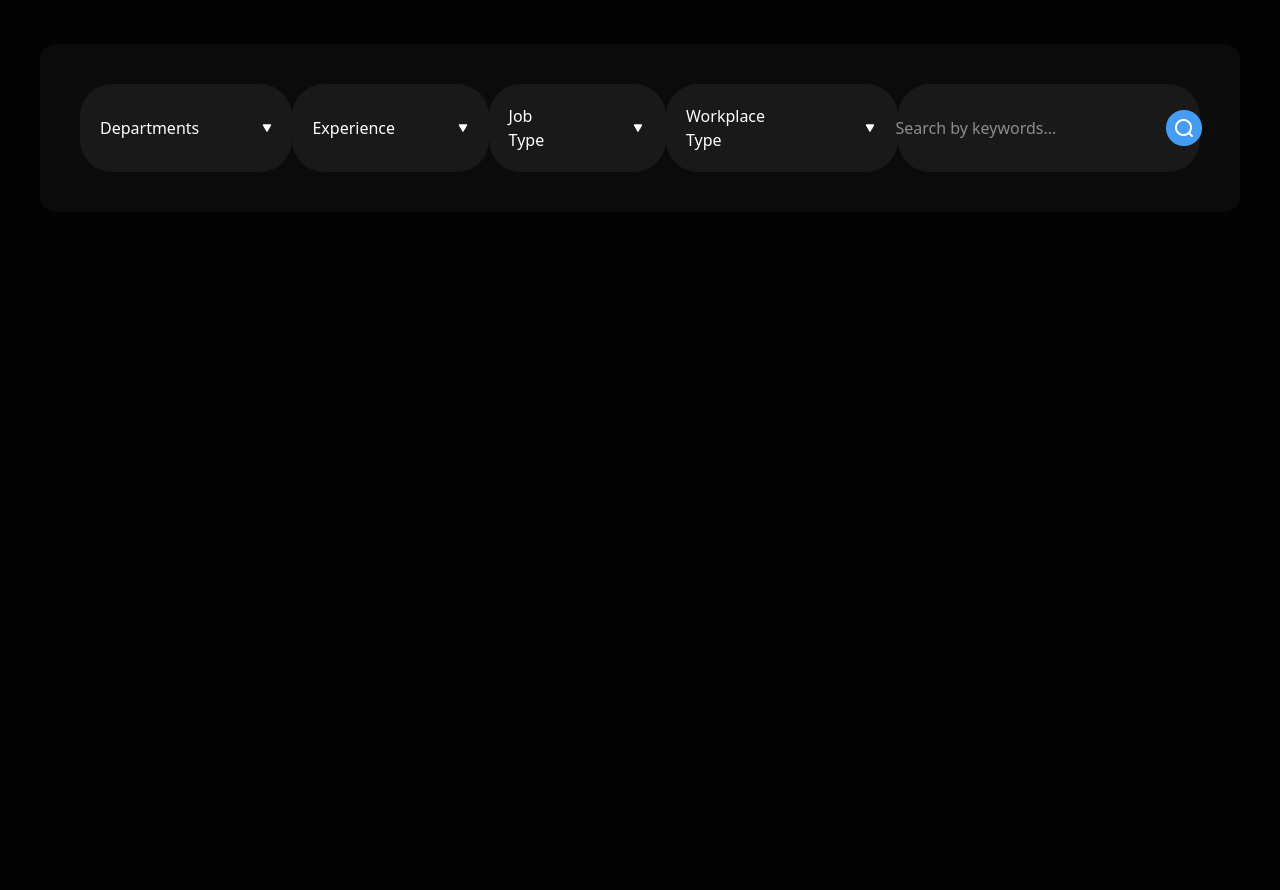
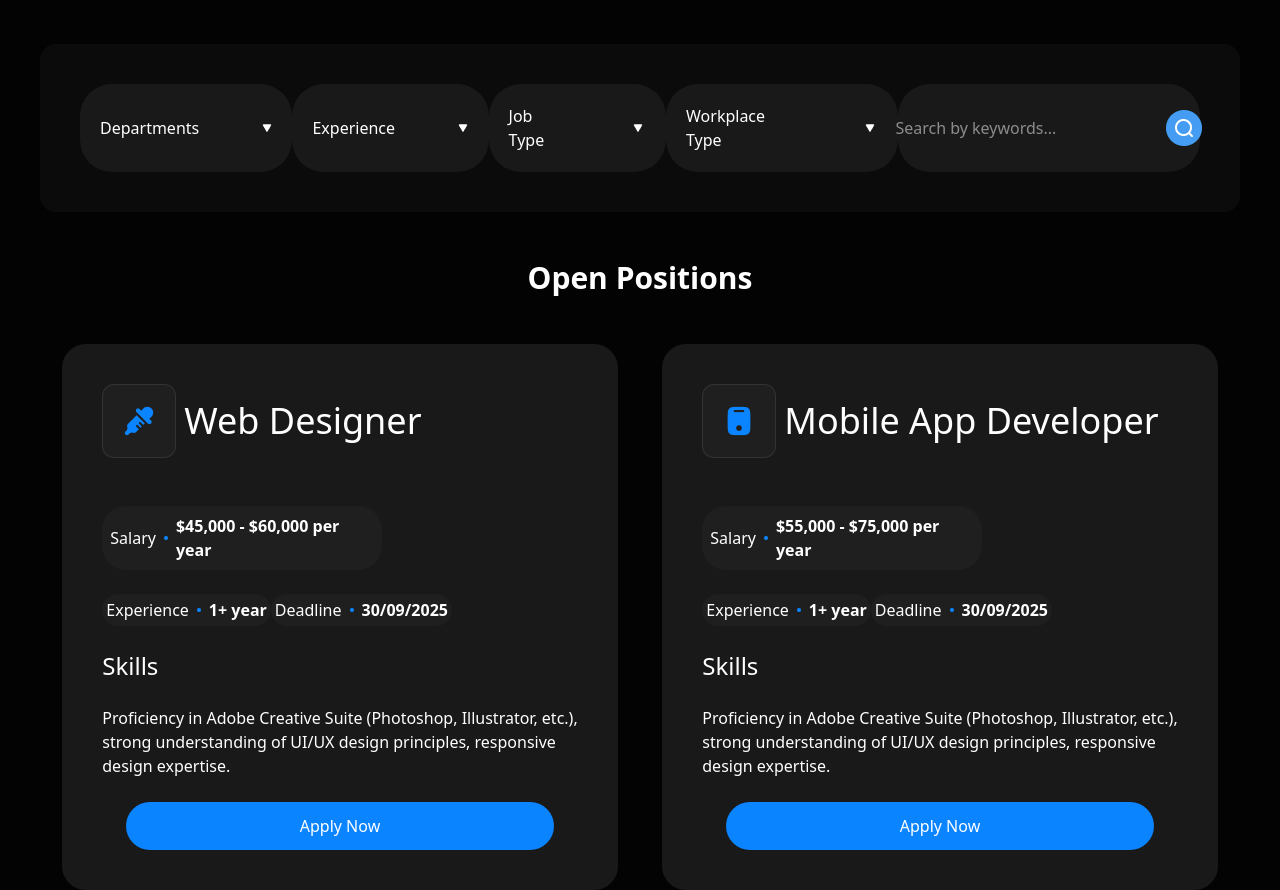
Before and after one commit to numonqalandarov-sketch/git-exam-3-date-24.05.2026, a website: page src/page3.html in a window 1280 px wide. Shown: the part 500-1390 px from the top of the page. Before the commit the page ends 800 px from the top, so only its background shows below. Drawn offline with Linux system fonts and the light colour scheme.

Commit message:
section3 page3

```diff
--- a/src/page3.html
+++ b/src/page3.html
@@ -68,6 +68,86 @@
         <img src="./img/Container (6).png" alt="" />
       </div>
     </section>
-
+    <br /><br />
+    <div class="flex justify-center">
+      <p class="text-3xl font-bold">Open Positions</p>
+    </div>
+    <br /><br />
+    <section class="lg:flex justify-around flex-wrap max-w-300 m-auto">
+      <div class="bg-[#191919] rounded-3xl p-10">
+        <div class="flex items-center gap-2">
+          <img src="./img/Icon Container.png" alt="" />
+          <p class="text-4xl">Web Designer</p>
+        </div>
+        <br /><br />
+        <p class="w-70 flex items-center gap-2 bg-[#1F1F1F] p-2 rounded-3xl">
+          <span>Salary</span> <img src="./img/Shape (1).png" alt="" />
+          <span class="font-bold">$45,000 - $60,000 per year</span>
+        </p>
+        <br />
+        <div class="flex">
+          <p class="flex items-center gap-2 bg-[#1F1F1F] p-1 rounded-2xl">
+            <span>Experience</span> <img src="./img/Shape (1).png" alt="" />
+            <span class="font-bold">1+ year</span>
+          </p>
+          <p class="flex items-center gap-2 bg-[#1F1F1F] p-1 rounded-2xl">
+            <span>Deadline</span> <img src="./img/Shape (1).png " alt="" />
+            <span class="font-bold">30/09/2025</span>
+          </p>
+        </div>
+        <br />
+        <p class="text-2xl">Skills</p>
+        <br />
+        <p>
+          Proficiency in Adobe Creative Suite (Photoshop, Illustrator, etc.),
+          <br />
+          strong understanding of UI/UX design principles, responsive <br />
+          design expertise.
+        </p>
+        <br />
+        <button
+          class="bg-[#0A84FF] w-[90%] p-3 m-auto flex justify-center rounded-3xl"
+        >
+          Apply Now
+        </button>
+      </div>
+      <div class="bg-[#191919] rounded-3xl p-10">
+        <div class="flex items-center gap-2">
+          <img src="./img/Icon Container (1).png" alt="" />
+          <p class="text-4xl">Mobile App Developer</p>
+        </div>
+        <br /><br />
+        <p class="w-70 flex items-center gap-2 bg-[#1F1F1F] p-2 rounded-3xl">
+          <span>Salary</span> <img src="./img/Shape (1).png" alt="" />
+          <span class="font-bold">$55,000 - $75,000 per year</span>
+        </p>
+        <br />
+        <div class="flex">
+          <p class="flex items-center gap-2 bg-[#1F1F1F] p-1 rounded-2xl">
+            <span>Experience</span> <img src="./img/Shape (1).png" alt="" />
+            <span class="font-bold">1+ year</span>
+          </p>
+          <p class="flex items-center gap-2 bg-[#1F1F1F] p-1 rounded-2xl">
+            <span>Deadline</span> <img src="./img/Shape (1).png " alt="" />
+            <span class="font-bold">30/09/2025</span>
+          </p>
+        </div>
+        <br />
+        <p class="text-2xl">Skills</p>
+        <br />
+        <p>
+          Proficiency in Adobe Creative Suite (Photoshop, Illustrator, etc.),
+          <br />
+          strong understanding of UI/UX design principles, responsive <br />
+          design expertise.
+        </p>
+        <br />
+        <button
+          class="bg-[#0A84FF] w-[90%] p-3 m-auto flex justify-center rounded-3xl"
+        >
+          Apply Now
+        </button>
+      </div>
+    </section>
   </body>
 </html>
```
Also changed, not shown: src/output.css.
